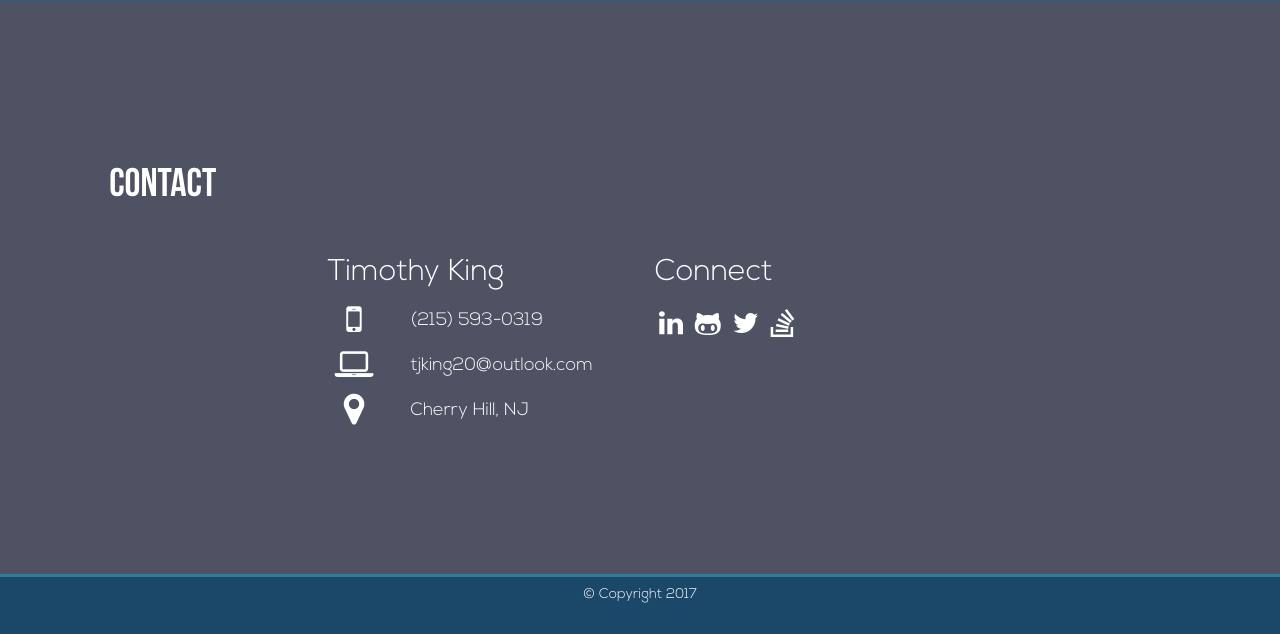
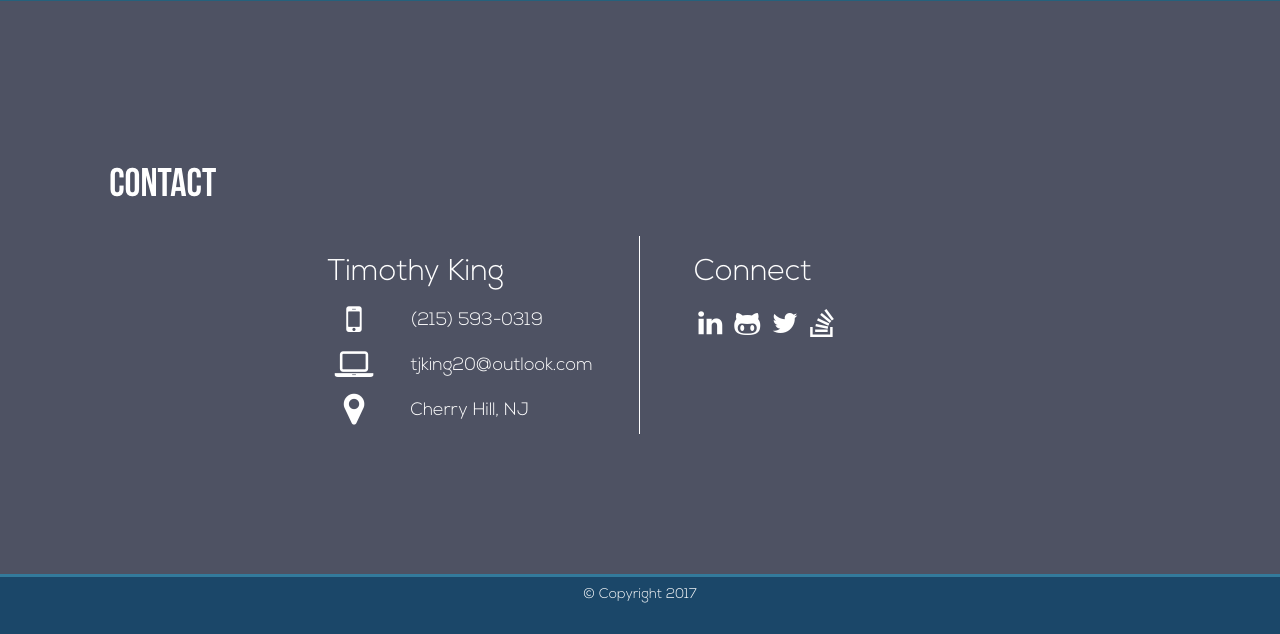
Before and after one commit to tjking20/portfolio, a PHP site: page / in a window 1280 px wide. Shown: the part 2852-3486 px from the top of the page. Run offline with PHP 8.4, Linux system fonts and the light colour scheme; some libraries are stand-ins or nearby versions.

Commit message:
added minor adjustments to contact page and header

```diff
--- a/assets/css/style.css
+++ b/assets/css/style.css
@@ -128,7 +128,7 @@ a:hover, a:visited{
 
 .nav-link:hover{
 	/*position: inherit;*/
-	background-color:  rgba(36, 64, 100, 1);
+	background-color: rgba(59, 172, 213, 1.00);
 	color: white;
 	text-decoration: none;
 	transition:
@@ -338,10 +338,9 @@ a:hover, a:visited{
     padding: 11% 0%;
 }
 
-.contact-form{
-    background-color: rgba(35, 45, 63, 0.75);
-    width: 250px;
-    height: 50px;
+#contact-form{
+    border-right: 1px solid white;
+    margin-right: 3%
 }
 
 .contact-icon{
--- a/index.html
+++ b/index.html
@@ -265,7 +265,7 @@
                 </div>
             </div>
             <div class="row">
-                <div class="col-lg-3 col-lg-offset-3">
+                <div id="contact-form" class="col-lg-3 col-lg-offset-3">
                     <h3 class="subheader-contact">Timothy King</h3>
                     <table>
                         <tr>
```
